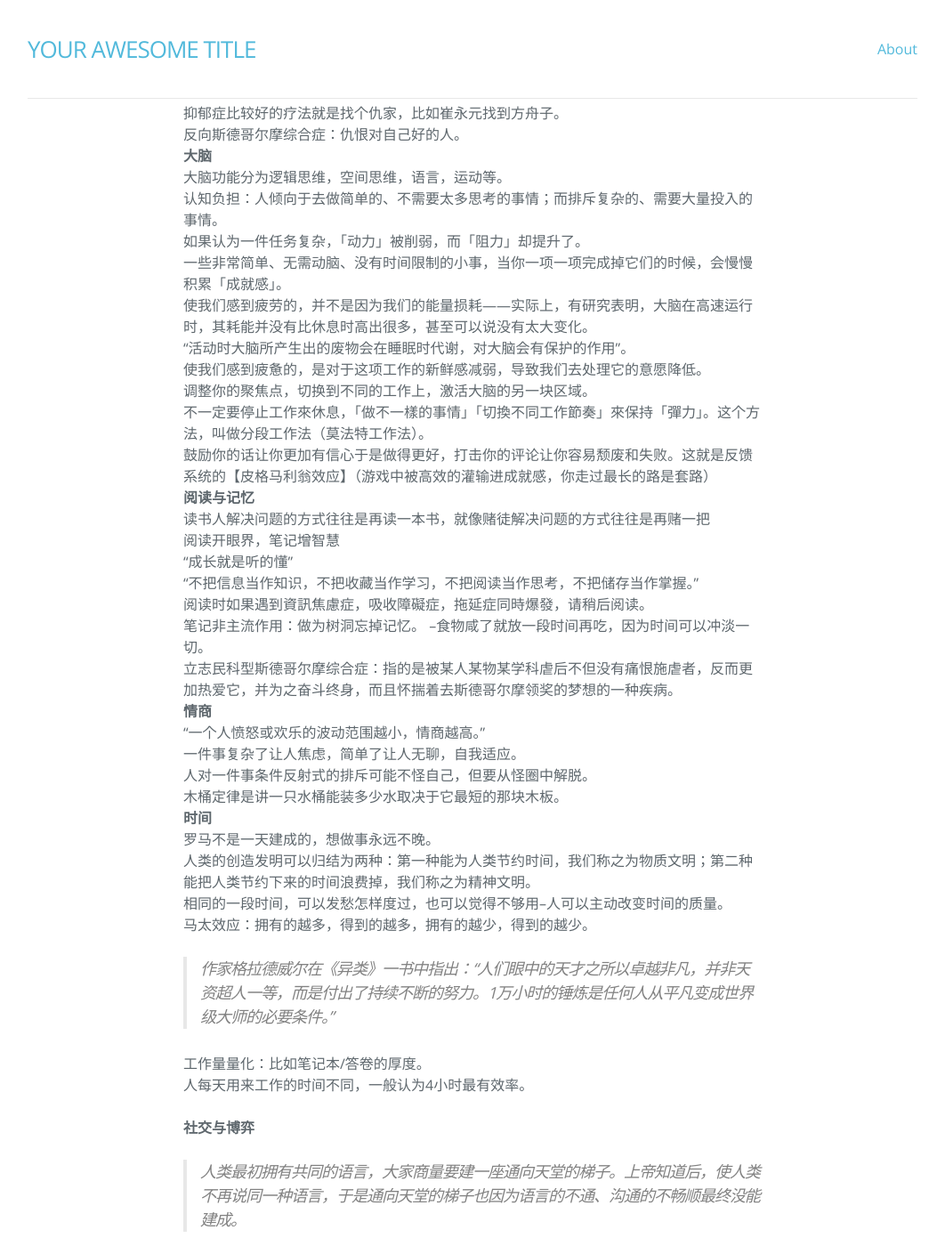
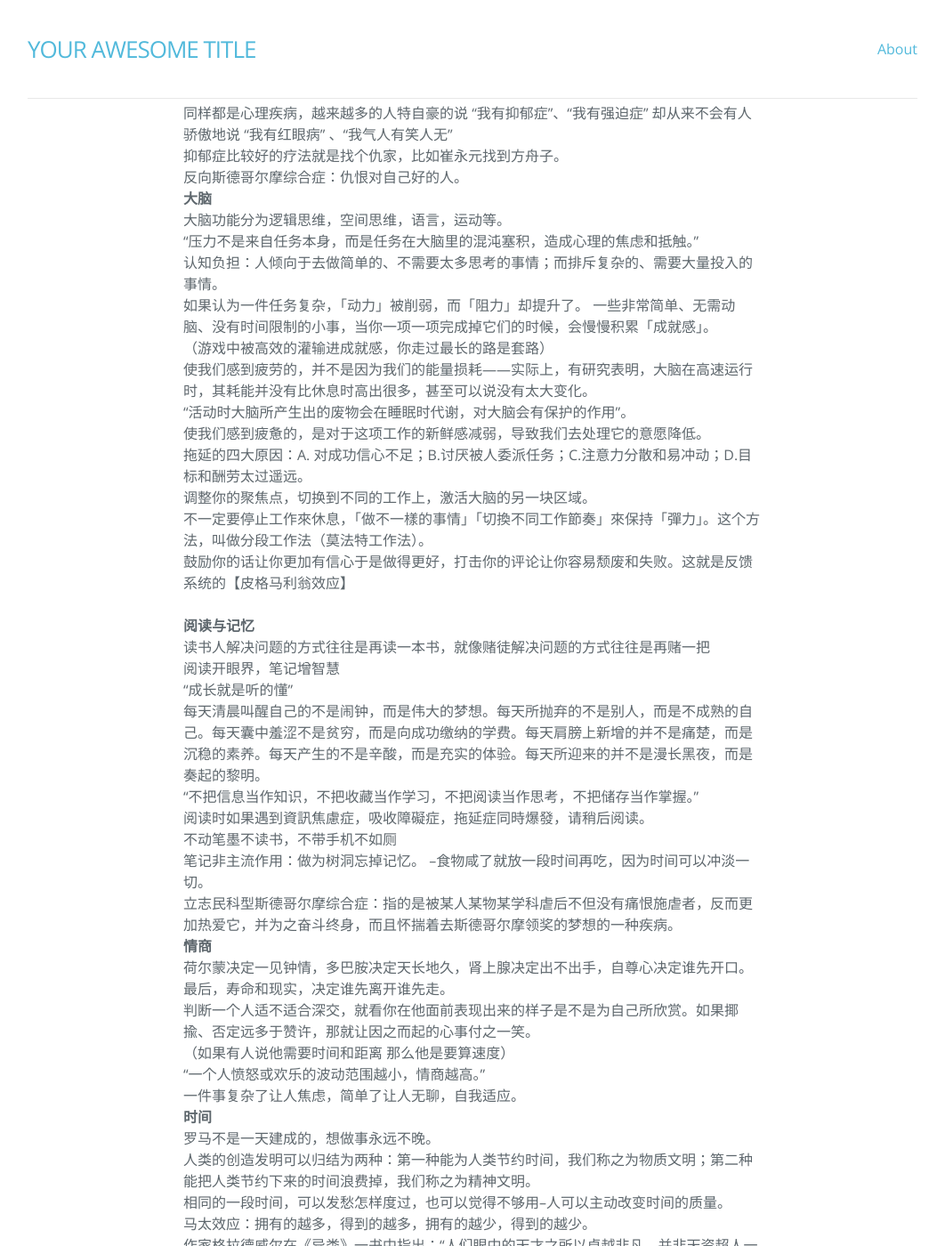
Before and after one commit to hebbank/aceo, a Jekyll site: the page built from _posts/2017-04-16-jt.md, in a window 1280 px wide and 1400 px high, scrolled down 599 px. Shown: the whole window at 89% size, without its empty margins (109-1171 px from the left). Built offline with Jekyll 4.4.1, drawn with Linux system fonts in a browser that asks for light colours; nearby versions of some CDN libraries; some of the changed text lies outside the part shown.

Commit message:
Update 心灵鸡汤

```diff
--- a/_posts/2017-04-16-jt.md
+++ b/_posts/2017-04-16-jt.md
@@ -13,52 +13,57 @@ tags: 鸡汤
 **自我**
 存在感低到连感应式水龙头都不出水
 自卑感很强烈的才需要到处炫耀
-自我罗列一堆理由，满足自我的被认同感。
+每个人都觉得自己出生时已经有的流行文化都是陈旧老土不值一提的。自己10-30岁之间诞生的流行文化都是无法复制的经典。 自己30岁之后诞生的流行文化都是愚蠢肤浅，幼稚可笑的。
 意识形态洗脑的负资产就是让人民认为自己应该享有超国民待遇。
 同样都是心理疾病，越来越多的人特自豪的说 “我有抑郁症”、“我有强迫症” 却从来不会有人骄傲地说 “我有红眼病” 、“我气人有笑人无”
 抑郁症比较好的疗法就是找个仇家，比如崔永元找到方舟子。
 反向斯德哥尔摩综合症：仇恨对自己好的人。
 **大脑**
 大脑功能分为逻辑思维，空间思维，语言，运动等。
+“压力不是来自任务本身，而是任务在大脑里的混沌塞积，造成心理的焦虑和抵触。”
 认知负担：人倾向于去做简单的、不需要太多思考的事情；而排斥复杂的、需要大量投入的事情。
 如果认为一件任务复杂，「动力」被削弱，而「阻力」却提升了。
 一些非常简单、无需动脑、没有时间限制的小事，当你一项一项完成掉它们的时候，会慢慢积累「成就感」。
+（游戏中被高效的灌输进成就感，你走过最长的路是套路）
 使我们感到疲劳的，并不是因为我们的能量损耗——实际上，有研究表明，大脑在高速运行时，其耗能并没有比休息时高出很多，甚至可以说没有太大变化。
 “活动时大脑所产生出的废物会在睡眠时代谢，对大脑会有保护的作用”。
 使我们感到疲惫的，是对于这项工作的新鲜感减弱，导致我们去处理它的意愿降低。
+拖延的四大原因：A. 对成功信心不足；B.讨厌被人委派任务；C.注意力分散和易冲动；D.目标和酬劳太过遥远。
 调整你的聚焦点，切换到不同的工作上，激活大脑的另一块区域。
 不一定要停止工作來休息，「做不一樣的事情」「切換不同工作節奏」來保持「彈力」。这个方法，叫做分段工作法（莫法特工作法）。
-鼓励你的话让你更加有信心于是做得更好，打击你的评论让你容易颓废和失败。这就是反馈系统的【皮格马利翁效应】（游戏中被高效的灌输进成就感，你走过最长的路是套路）
+鼓励你的话让你更加有信心于是做得更好，打击你的评论让你容易颓废和失败。这就是反馈系统的【皮格马利翁效应】
+
 **阅读与记忆**
 读书人解决问题的方式往往是再读一本书，就像赌徒解决问题的方式往往是再赌一把
 阅读开眼界，笔记增智慧
 “成长就是听的懂”
+每天清晨叫醒自己的不是闹钟，而是伟大的梦想。每天所抛弃的不是别人，而是不成熟的自己。每天囊中羞涩不是贫穷，而是向成功缴纳的学费。每天肩膀上新增的并不是痛楚，而是沉稳的素养。每天产生的不是辛酸，而是充实的体验。每天所迎来的并不是漫长黑夜，而是奏起的黎明。
 “不把信息当作知识，不把收藏当作学习，不把阅读当作思考，不把储存当作掌握。”
 阅读时如果遇到資訊焦慮症，吸收障礙症，拖延症同時爆發，请稍后阅读。
+不动笔墨不读书，不带手机不如厕
 笔记非主流作用：做为树洞忘掉记忆。 --食物咸了就放一段时间再吃，因为时间可以冲淡一切。
 立志民科型斯德哥尔摩综合症：指的是被某人某物某学科虐后不但没有痛恨施虐者，反而更加热爱它，并为之奋斗终身，而且怀揣着去斯德哥尔摩领奖的梦想的一种疾病。
 **情商**
+荷尔蒙决定一见钟情，多巴胺决定天长地久，肾上腺决定出不出手，自尊心决定谁先开口。最后，寿命和现实，决定谁先离开谁先走。
+判断一个人适不适合深交，就看你在他面前表现出来的样子是不是为自己所欣赏。如果揶揄、否定远多于赞许，那就让因之而起的心事付之一笑。
+（如果有人说他需要时间和距离 那么他是要算速度）
 “一个人愤怒或欢乐的波动范围越小，情商越高。”
 一件事复杂了让人焦虑，简单了让人无聊，自我适应。
-人对一件事条件反射式的排斥可能不怪自己，但要从怪圈中解脱。
-木桶定律是讲一只水桶能装多少水取决于它最短的那块木板。
 **时间**
 罗马不是一天建成的，想做事永远不晚。
 人类的创造发明可以归结为两种：第一种能为人类节约时间，我们称之为物质文明；第二种能把人类节约下来的时间浪费掉，我们称之为精神文明。
 相同的一段时间，可以发愁怎样度过，也可以觉得不够用--人可以主动改变时间的质量。
 马太效应：拥有的越多，得到的越多，拥有的越少，得到的越少。
-> 作家格拉德威尔在《异类》一书中指出：“人们眼中的天才之所以卓越非凡，并非天资超人一等，而是付出了持续不断的努力。1万小时的锤炼是任何人从平凡变成世界级大师的必要条件。”
-
+作家格拉德威尔在《异类》一书中指出：“人们眼中的天才之所以卓越非凡，并非天资超人一等，而是付出了持续不断的努力。1万小时的锤炼是任何人从平凡变成世界级大师的必要条件。”
 工作量量化：比如笔记本/答卷的厚度。
 人每天用来工作的时间不同，一般认为4小时最有效率。
-
 **社交与博弈**
-> 人类最初拥有共同的语言，大家商量要建一座通向天堂的梯子。上帝知道后，使人类不再说同一种语言，于是通向天堂的梯子也因为语言的不通、沟通的不畅顺最终没能建成。
-
+“人类最初拥有共同的语言，大家商量要建一座通向天堂的梯子。上帝知道后，使人类不再说同一种语言，于是通向天堂的梯子也因为语言的不通、沟通的不畅顺最终没能建成。”
 现代社会人们努力降低沟通成本。
 “道歉有用的话 香奈儿出那么多包干啥” --如果一直生气就是用别人的错误惩罚自己。
 自己耽误一些时间没感觉，别人耽误自己相同的时间就无法忍受。——律己是宗教，律人是邪教。
 长了颗红楼梦的心，却生在水浒的世界，想交些三国里的桃园兄弟，却总遇到西游记里的妖魔鬼怪
 刀尔登：“中国人只有在安全的时候才是勇敢的、在免费的时候才是慷慨的、在浅薄的时候才是动情的、在愚蠢的时候才是真诚的”
 人有时为了大目标，牺牲小利益。现实中的例子：打麻将不胡牌，打扑克从大往小出。
-扑克游戏不暴露情绪是策略，不等于不沟通，自闭。姚明不会像其他名人一样带个帽子墨镜。
+扑克游戏不暴露情绪是策略，不等于不沟通，自闭。
+姚明不会像其他名人一样带个帽子墨镜。
```
